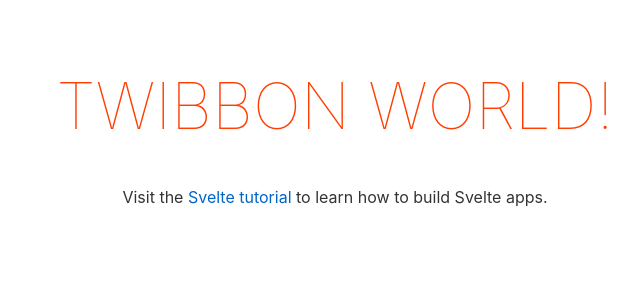
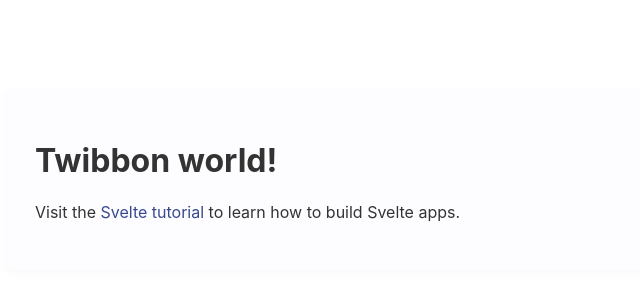
Before and after one commit to xtcodes/twibbon-ku, a Svelte app: page / in a window 1280 px wide. Shown: the top 300 px of the page, without its empty margins (305-945 px from the left). Built offline with nearby package versions, Linux system fonts and the light colour scheme.

Commit message:
Update App.svelte

```diff
--- a/src/App.svelte
+++ b/src/App.svelte
@@ -9,22 +9,29 @@
 
 <style>
 main {
-		text-align: center;
-		padding: 1em;
-		max-width: 240px;
-		margin: 0 auto;
+width: 600px;
+margin: 5em auto;
+padding: 2em;
+background-color: #fdfdff;
+border-radius: 0.5em; box-shadow: 2px 3px 7px 2px rgba(0,0,0,0.02);
 }
 
-	h1 {
-		color: #ff3e00;
-		text-transform: uppercase;
-		font-size: 4em;
-		font-weight: 100;
+a:link, a:visited {
+color: #38488f;
+text-decoration: none;
 }
 
-	@media (min-width: 640px) {
+@media (min-width: 600px) {
+.controls {
+flex-direction: row;
+justify-content: center;
+}
+}
+
+@media (max-width: 700px) {
 main {
-			max-width: none;
+margin: 0 auto;
+width: auto;
 }
 }
 </style>
```
Lines whose indentation alone changed are shown as unchanged.
